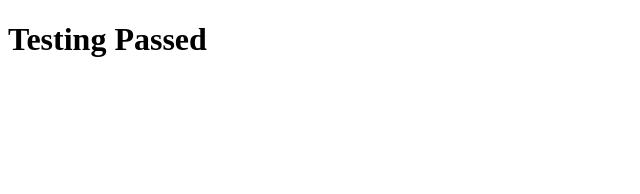
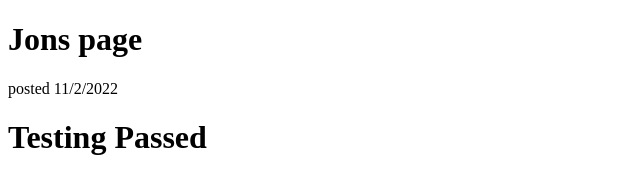
Before and after one commit to LarsoftheGeats/LabDeployment, a website: page index.html in a window 1280 px wide. Shown: the whole page, without its empty margins (0-640 px from the left). Drawn offline with Linux system fonts and the light colour scheme.

Commit message:
updated the header

```diff
--- a/index.html
+++ b/index.html
@@ -7,6 +7,10 @@
     <title>Document</title>
 </head>
 <body>
+    <header>
+        <h1>Jons page</h1>
+        <p>posted 11/2/2022</p>
+    </header>
     <h1>Testing Passed</h1>
 
 </body>
```
